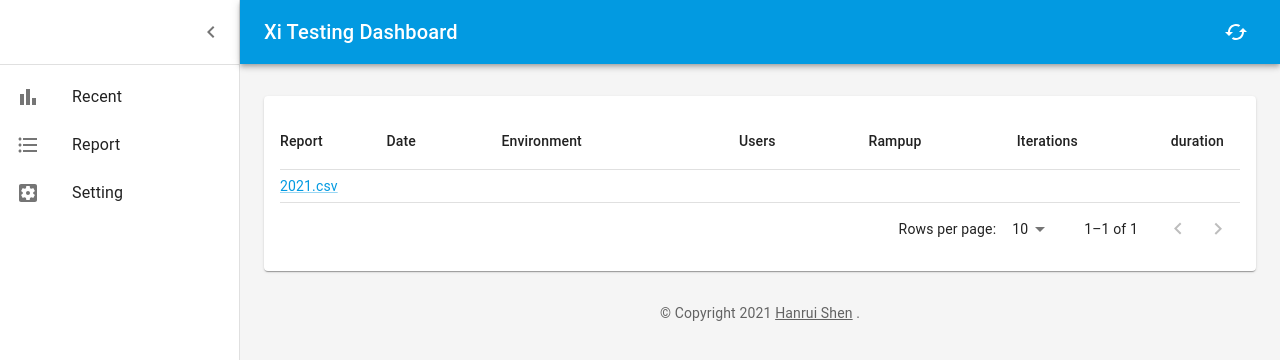
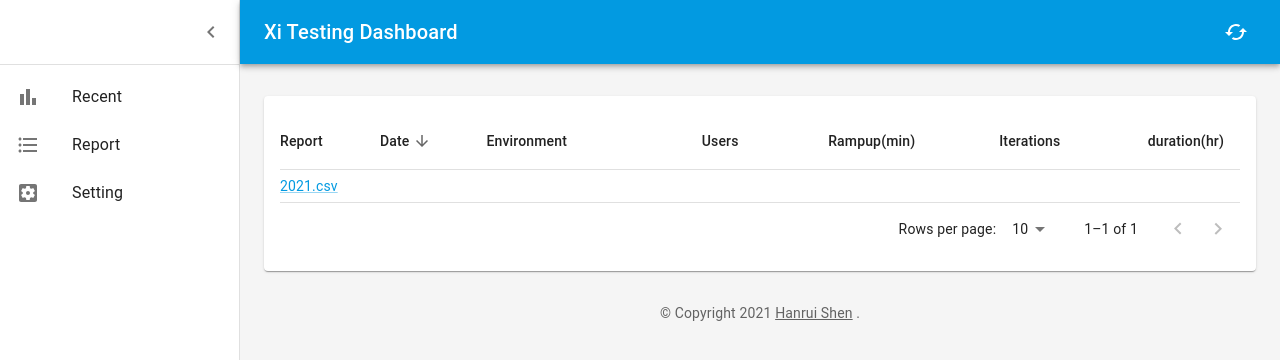
Before and after one commit to henryaboutshen/xi-testing-dashboard, a Next.js app: page /report in a window 1280 px wide. Shown: the top 360 px of the page. Built offline with nearby package versions, Linux system fonts and the light colour scheme.

Commit message:
Update init sort

```diff
--- a/components/aggregate-report.js
+++ b/components/aggregate-report.js
@@ -138,8 +138,8 @@ AggregateReportTableHead.propTypes = {
 };
 
 export default function AggregateReport(props) {
-    const [order, setOrder] = React.useState('asc');
-    const [orderBy, setOrderBy] = React.useState('label');
+    const [order, setOrder] = React.useState('desc');
+    const [orderBy, setOrderBy] = React.useState('line90');
     const [page, setPage] = React.useState(0);
     const [rowsPerPage, setRowsPerPage] = React.useState(10);
 
--- a/components/report-list.js
+++ b/components/report-list.js
@@ -64,7 +64,7 @@ const headCells = [
         id: 'rampup',
         numeric: true,
         disablePadding: false,
-        label: 'Rampup',
+        label: 'Rampup(min)',
     },
     {
         id: 'iterations',
@@ -76,7 +76,7 @@ const headCells = [
         id: 'duration',
         numeric: true,
         disablePadding: false,
-        label: 'duration',
+        label: 'duration(hr)',
     },
 ];
 
@@ -125,8 +125,8 @@ ReportListTableHead.propTypes = {
 };
 
 function ReportList(props) {
-    const [order, setOrder] = React.useState('asc');
-    const [orderBy, setOrderBy] = React.useState('label');
+    const [order, setOrder] = React.useState('desc');
+    const [orderBy, setOrderBy] = React.useState('date');
     const [page, setPage] = React.useState(0);
     const [rowsPerPage, setRowsPerPage] = React.useState(10);
 
```
